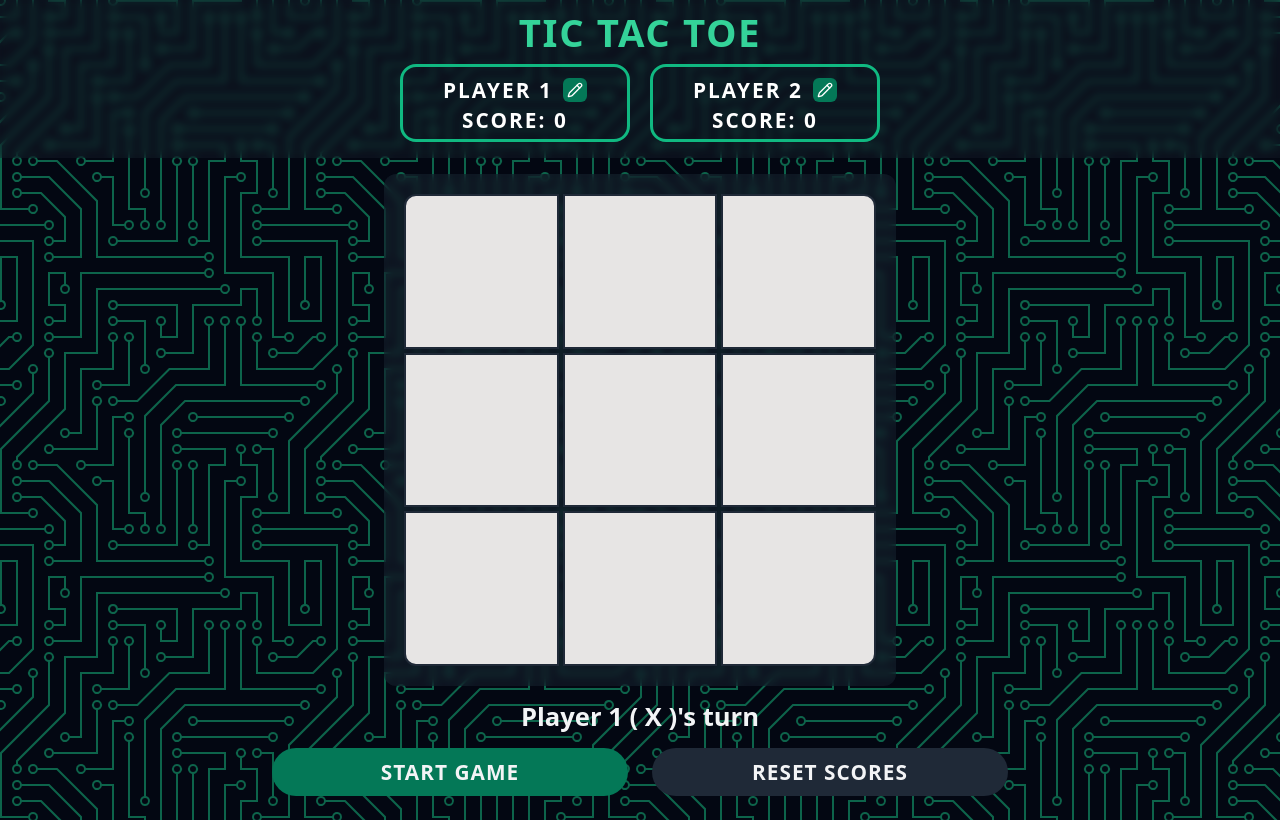
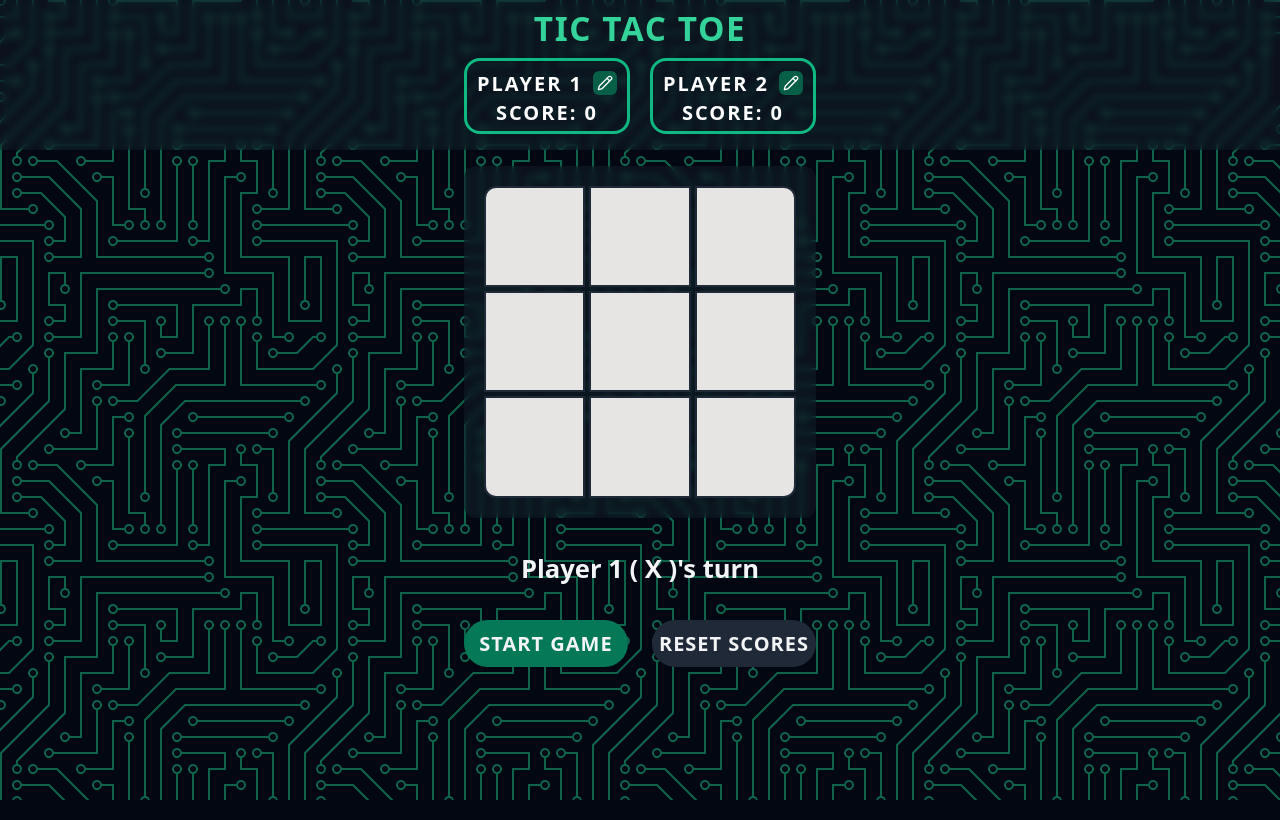
Before and after one commit to BatetDev/top-project-tic-tac-toe, a website: page index.html in a window 1280 px wide. Drawn offline with nearby package versions, Linux system fonts and the light colour scheme.

Commit message:
style: Improve layout for various viewports

```diff
--- a/index.html
+++ b/index.html
@@ -8,20 +8,20 @@
     <script src="script.js" defer></script>
     <title>TOP | Project: Tic Tac Toe</title>
   </head>
-  <body class="bg-gray-950 min-h-screen overflow-hidden flex flex-col">
+  <body class="bg-gray-950 min-h-screen flex flex-col">
     <!-- Header -->
     <header
       class="text-center tracking-widest py-2 top-0 bg-gray-800 bg-opacity-30 backdrop-blur-sm"
     >
       <h1
-        class="text-[clamp(1.75rem,3vw,2.75rem)] text-emerald-400 font-bold uppercase leading-tight"
+        class="text-[clamp(1.7rem,2.6vw,2.5rem)] text-emerald-400 font-bold uppercase leading-tight"
       >
         Tic Tac Toe
       </h1>
       <!-- Players Info -->
       <div
         id="players-info"
-        class="flex justify-center items-center px-4 py-2 gap-2 mx-auto w-full md:gap-5 md:max-w-[80vw] lg:max-w-[40vw]"
+        class="flex justify-center items-center px-4 py-2 gap-2 mx-auto w-full md:gap-5 md:max-w-[78vw] lg:max-w-[64vw] xl:max-w-[30vw]"
       >
         <!-- Player 1 Info -->
         <div class="player-info">
@@ -54,11 +54,11 @@
 
     <!-- Game Container -->
     <main
-      class="game-container flex flex-col grow p-4 w-full justify-between md:max-w-screen-md mx-auto"
+      class="game-container flex flex-col grow p-4 w-full justify-evenly md:justify-start gap-3 md:gap-5 mx-auto md:max-w-[78vw] lg:max-w-[64vw] xl:max-w-[30vw]"
     >
       <!-- Game Board -->
       <div
-        class="game-board w-full md:max-w-[80vw] lg:max-w-[40vw] mx-auto grid grid-cols-3 gap-1 bg-gray-800 bg-opacity-40 backdrop-blur-sm p-4 rounded-xl md:p-5"
+        class="game-board w-full mx-auto grid grid-cols-3 gap-1 bg-gray-800 bg-opacity-30 backdrop-blur-sm p-4 rounded-xl md:p-5"
       >
         <!-- Cells -->
         <div class="cell rounded-tl-xl" data-index="0"></div>
@@ -79,7 +79,7 @@
       </div>
       <!-- Buttons -->
       <div
-        class="buttons-wrapper flex w-full max-w-full md:max-w-[80vw] mx-auto items-center pb-1 gap-4 md:gap-6 md:pb-2"
+        class="buttons-wrapper flex w-full max-w-full mx-auto items-center pb-1 gap-4 md:gap-6 md:pb-2"
       >
         <!-- Start/Restart Game Button -->
         <button class="btn bg-emerald-700" id="start-restart-button">
--- a/style.css
+++ b/style.css
@@ -10,16 +10,16 @@
 
 @layer components {
   .cell {
-    @apply cursor-pointer border-2 border-gray-800 bg-stone-200 aspect-square flex items-center justify-center text-4xl font-bold uppercase transition-all duration-200 ease-in-out hover:bg-gray-50 hover:scale-[1.01];
+    @apply cursor-pointer border-2 border-gray-800 bg-stone-200 aspect-square flex items-center justify-center text-4xl font-bold uppercase transition-all duration-200 ease-in-out hover:bg-gray-50 hover:scale-[1.01] text-[clamp(2rem,10vw,4rem)];
   }
 
   .btn {
-    @apply text-gray-100 border-[3px] border-transparent rounded-3xl py-2 w-full uppercase text-[clamp(1.1rem,2vw,1.3rem)] font-semibold leading-tight tracking-wider transition-all duration-150 ease-in-out hover:scale-[1.02] hover:shadow-[0_0_5px_2px] hover:shadow-emerald-300 hover:border-gray-800;
+    @apply text-gray-100 border-[3px] border-transparent rounded-3xl py-2 w-full uppercase text-[clamp(1.1rem,1.8vw,1.25rem)] font-semibold leading-tight tracking-wider transition-all duration-150 ease-in-out hover:scale-[1.02] hover:shadow-[0_0_5px_2px] hover:shadow-emerald-300 hover:border-gray-800;
   }
 
   .player-info {
     @apply border-[3px] items-center text-white border-emerald-500 p-1.5
-    text-[clamp(1.1rem,2vw,1.3rem)] tracking-widest leading-tight font-bold uppercase rounded-2xl w-1/2;
+    text-[clamp(1.1rem,1.8vw,1.25rem)] tracking-widest leading-tight font-bold uppercase rounded-2xl w-1/2;
   }
 
   .player-name {
@@ -27,7 +27,7 @@
   }
 
   .edit-icon {
-    @apply bg-emerald-700 p-1 rounded-md transition-all duration-150 ease-in-out hover:bg-emerald-500 hover:scale-[1.02] hover:shadow-[0_0_3px_2px] hover:shadow-emerald-400;
+    @apply bg-emerald-800 p-1 rounded-md transition-all duration-150 ease-in-out hover:bg-emerald-500 hover:scale-[1.02] hover:shadow-[0_0_3px_2px] hover:shadow-emerald-400;
   }
 
   .edit-icon svg {
```
Also changed, not shown: output.css.
